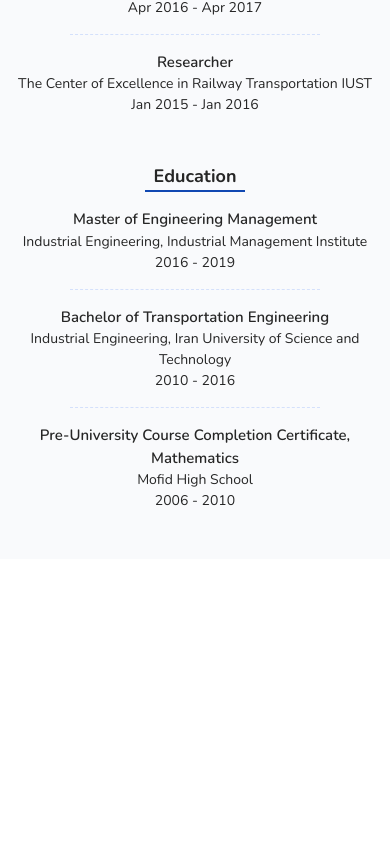
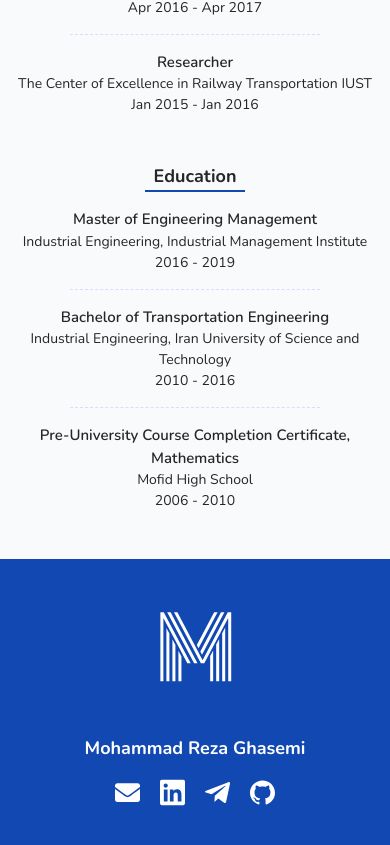
Before and after one commit to mrghasemi1992/my-website, a React (Create React App) app: page / in a window 390 px wide. Shown: the part 1406-2251 px from the top of the page. Before the commit the page ends 1965 px from the top, so only its background shows below. Built offline with nearby package versions, Linux system fonts and the light colour scheme.

Commit message:
Footer added * SocialIcons.js modified to be used vertically and horizontally

```diff
--- a/src/assets/images/index.js
+++ b/src/assets/images/index.js
@@ -1,4 +1,5 @@
 import logoBlack from './logo-black.svg';
+import logoWhite from './logo-white.svg';
 import myPortrait from './my-portrait.jpg';
 
-export { logoBlack, myPortrait };
+export { logoBlack, logoWhite, myPortrait };
--- a/src/components/Background/Background.js
+++ b/src/components/Background/Background.js
@@ -3,7 +3,7 @@ import styled from 'styled-components';
 import { Container } from 'react-bootstrap';
 import { Line, Text } from '../kits';
 import { briefcase, graduationCap } from '../../assets/icons';
-import { DetailSection } from '../index';
+import { DetailSection } from './index';
 import { colors } from '../../styles';
 import { myEducation, myExperience } from '../../data';
 
--- /dev/null
+++ b/src/components/Footer.js
@@ -0,0 +1,41 @@
+import React from 'react';
+import styled from 'styled-components';
+import { Container } from 'react-bootstrap';
+import { colors } from '../styles';
+import { logoWhite } from '../assets/images';
+import { Text } from './kits';
+import SocialIcons from './SocialIcons';
+
+const Wrapper = styled.div`
+  background: ${colors.egyptianBlue};
+`;
+
+export default function Footer() {
+  return (
+    <Wrapper>
+      <Container className="d-flex flex-column align-items-center py-5">
+        <img
+          className="d-none d-md-inline"
+          color="white"
+          src={logoWhite}
+          alt="Logo"
+          width={100}
+        />
+        <img
+          className="d-md-none"
+          color="white"
+          src={logoWhite}
+          alt="Logo"
+          width={100}
+        />
+        <Text className="pt-5 pb-3 d-none d-md-block" size="b24" color="white">
+          Mohammad Reza Ghasemi
+        </Text>
+        <Text className="pt-5 pb-3 d-md-none" size="b18" color="white">
+          Mohammad Reza Ghasemi
+        </Text>
+        <SocialIcons color="white" direction="horizontal" />
+      </Container>
+    </Wrapper>
+  );
+}
--- a/src/components/MyPortrait.js
+++ b/src/components/MyPortrait.js
@@ -39,7 +39,7 @@ export default function MyPortrait(): React$Node {
       {/* Below Wrapper is for lg screen */}
       <Wrapper className="d-none d-lg-block">
         <SocialIconsWrapper>
-          <SocialIcons />
+          <SocialIcons color="egyptianBlue" direction="vertical" />
         </SocialIconsWrapper>
         <div className="d-none d-lg-flex flex-column justify-content-center align-items-center w-100">
           <Avatar
--- a/src/components/SocialIcons.js
+++ b/src/components/SocialIcons.js
@@ -1,23 +1,68 @@
+// @flow
 import React from 'react';
 import styled from 'styled-components';
-import { email, github, linkedin, telegram } from '../assets/icons';
+import {
+  email,
+  emailWhite,
+  github,
+  githubWhite,
+  linkedin,
+  linkedinWhite,
+  telegram,
+  telegramWhite,
+} from '../assets/icons';
 
 const IconsWrapper = styled.div`
-  height: 140px;
+  ${(props) =>
+    props.direction === 'vertical' ? 'height: 145px' : 'width: 160px'}
 `;
 
-function SocialIcons() {
+type Props = {
+  color: 'egyptianBlue' | 'white',
+  direction: 'horizontal' | 'vertical',
+};
+
+function SocialIcons(props: Props): React$Node {
+  const { color, direction } = props;
+
   return (
-    <IconsWrapper className="d-flex flex-column justify-content-between">
-      <img className="pointer" src={email} alt="Email" width={25} />
+    <IconsWrapper
+      direction={direction}
+      className={`d-flex ${
+        direction === 'vertical' && 'flex-column'
+      } justify-content-between align-items-center`}
+    >
+      <a href="mailto: mrghasemi1992@gmail.com">
+        <img
+          className="pointer"
+          src={color === 'egyptianBlue' ? email : emailWhite}
+          alt="Email"
+          width={25}
+        />
+      </a>
       <a href="https://www.linkedin.com/in/mrghasemi1992/">
-        <img className="pointer" src={linkedin} alt="Linkedin" width={25} />
+        <img
+          className="pointer"
+          src={color === 'egyptianBlue' ? linkedin : linkedinWhite}
+          alt="Linkedin"
+          width={25}
+        />
       </a>
       <a href="https://t.me/mrghasemi1992">
-        <img className="pointer" src={telegram} alt="Telegram" width={25} />
+        <img
+          className="pointer"
+          src={color === 'egyptianBlue' ? telegram : telegramWhite}
+          alt="Telegram"
+          width={25}
+        />
       </a>
       <a href="https://github.com/mrghasemi1992">
-        <img className="pointer" src={github} alt="GitHub" width={25} />
+        <img
+          className="pointer"
+          src={color === 'egyptianBlue' ? github : githubWhite}
+          alt="GitHub"
+          width={25}
+        />
       </a>
     </IconsWrapper>
   );
--- a/src/components/index.js
+++ b/src/components/index.js
@@ -1,6 +1,7 @@
 import { Background } from './Background';
 import BootstrapIcons from './BootstrapIcons';
 import DetailSection from './Background/DetailSection';
+import Footer from './Footer';
 import Header from './Header';
 import MyPortrait from './MyPortrait';
 import MySkills from './MySkills';
@@ -9,6 +10,7 @@ import SocialIcons from './SocialIcons';
 export {
   Background,
   BootstrapIcons,
+  Footer,
   Header,
   MyPortrait,
   MySkills,
--- a/src/pages/Home.js
+++ b/src/pages/Home.js
@@ -1,6 +1,12 @@
 // @flow
 import React from 'react';
-import { Background, Header, MyPortrait, MySkills } from '../components';
+import {
+  Background,
+  Footer,
+  Header,
+  MyPortrait,
+  MySkills,
+} from '../components';
 
 function Home(): React$Node {
   return (
@@ -9,6 +15,7 @@ function Home(): React$Node {
       <MyPortrait />
       <MySkills />
       <Background />
+      <Footer />
     </>
   );
 }
```
Also changed, not shown: src/assets/images/logo-white.svg (added).
